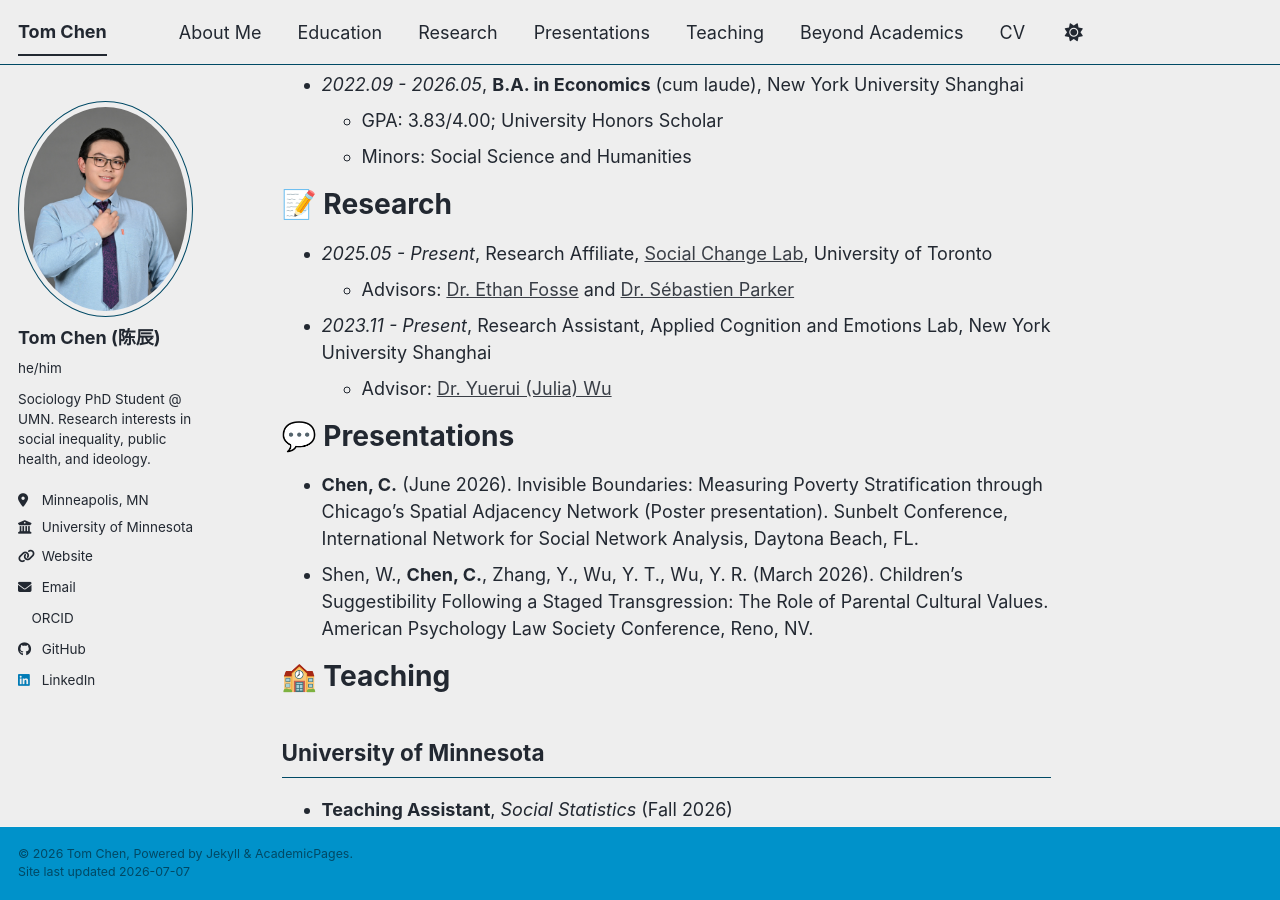
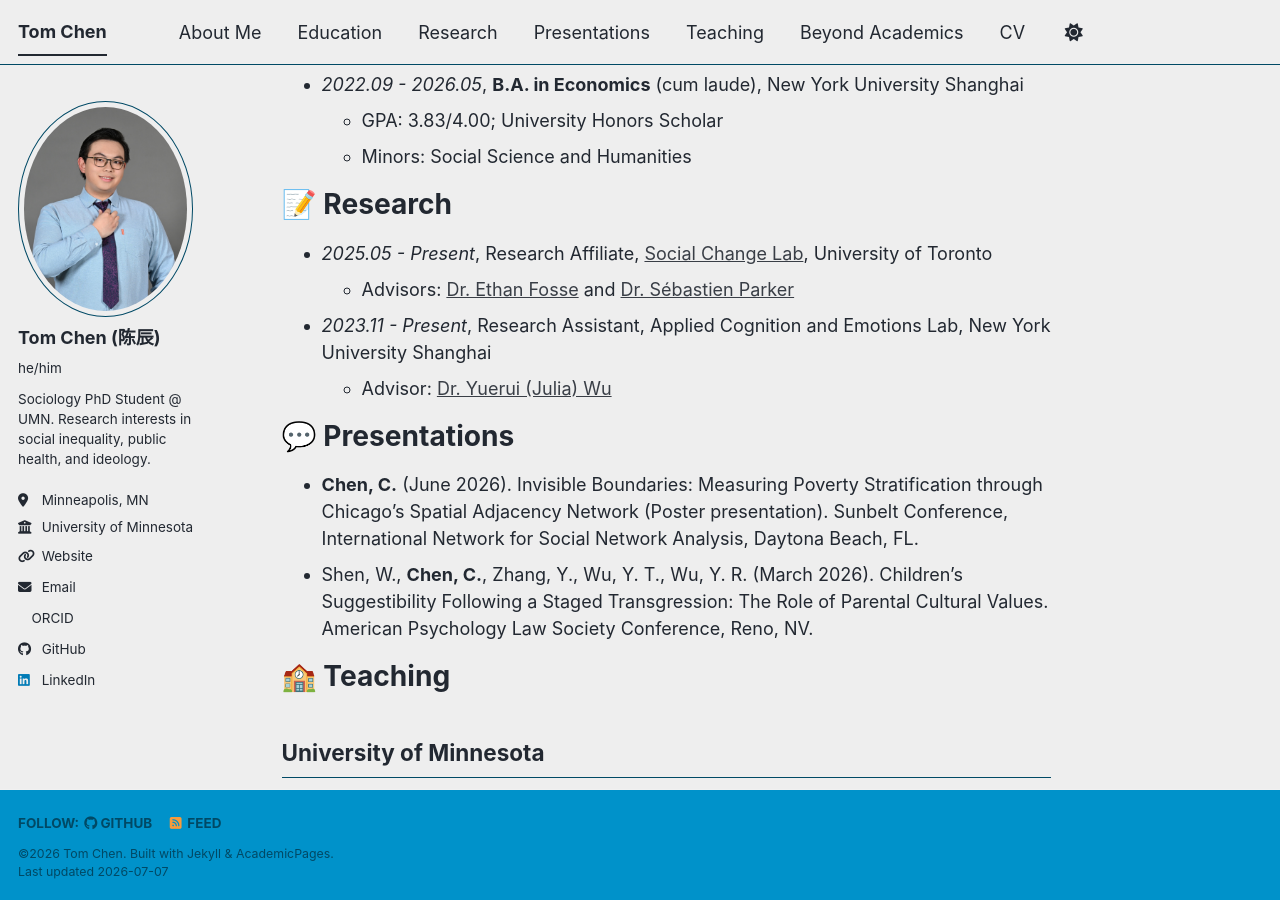
Before and after one commit to tomchenchen/tomchenchen.github.io, a Jekyll site: the page built from _pages/about.md, in a window 1280 px wide and 900 px high, scrolled down 529 px. Built offline with Jekyll 4.4.1, drawn with Linux system fonts in a browser that asks for light colours; a style sheet for code colours, icons or effects is not loaded.

Commit message:
Add files via upload

```diff
--- a/_includes/footer.html
+++ b/_includes/footer.html
@@ -1,6 +1,26 @@
 {% include base_path %}
 
+{% if site.author.github or site.author.bitbucket or site.atom_feed.hide != true %}
+<div class="page__footer-follow">
+  <ul class="social-icons">
+    {% if site.data.ui-text[site.locale].follow_label %}
+      <li><strong>{{ site.data.ui-text[site.locale].follow_label }}</strong></li>
+    {% endif %}
+    {% if site.author.github %}
+      <li><a href="https://github.com/{{ site.author.github }}"><i class="fab fa-github" aria-hidden="true"></i> GitHub</a></li>
+    {% endif %}
+    {% if site.author.bitbucket %}
+      <li><a href="https://bitbucket.org/{{ site.author.bitbucket }}"><i class="fab fa-bitbucket" aria-hidden="true"></i> Bitbucket</a></li>
+    {% endif %}
+    {% if site.atom_feed.hide != true %}
+    <li><a href="{% if site.atom_feed.path %}{{ site.atom_feed.path }}{% else %}{{ base_path }}/feed.xml{% endif %}"><i class="fa fa-fw fa-rss-square" aria-hidden="true"></i> {{ site.data.ui-text[site.locale].feed_label | default: "Feed" }}</a></li>
+    {% endif %}
+  </ul>
+</div>
+{% endif %}
+
 <div class="page__footer-copyright">
-  &copy; {{ site.time | date: '%Y' }} {{ site.name | default: site.title }}, {{ site.data.ui-text[site.locale].powered_by | default: "Powered by" }} <a href="https://jekyllrb.com" rel="nofollow">Jekyll</a> &amp; <a href="https://github.com/academicpages/academicpages.github.io">AcademicPages</a>.<br />
-  Site last updated {{ "now" | date: '%Y-%m-%d' }}
+  &copy;{{ site.time | date: '%Y' }} Tom Chen.
+  Built with Jekyll & AcademicPages.<br />
+  Last updated {{ "now" | date: '%Y-%m-%d' }}
 </div>
```
